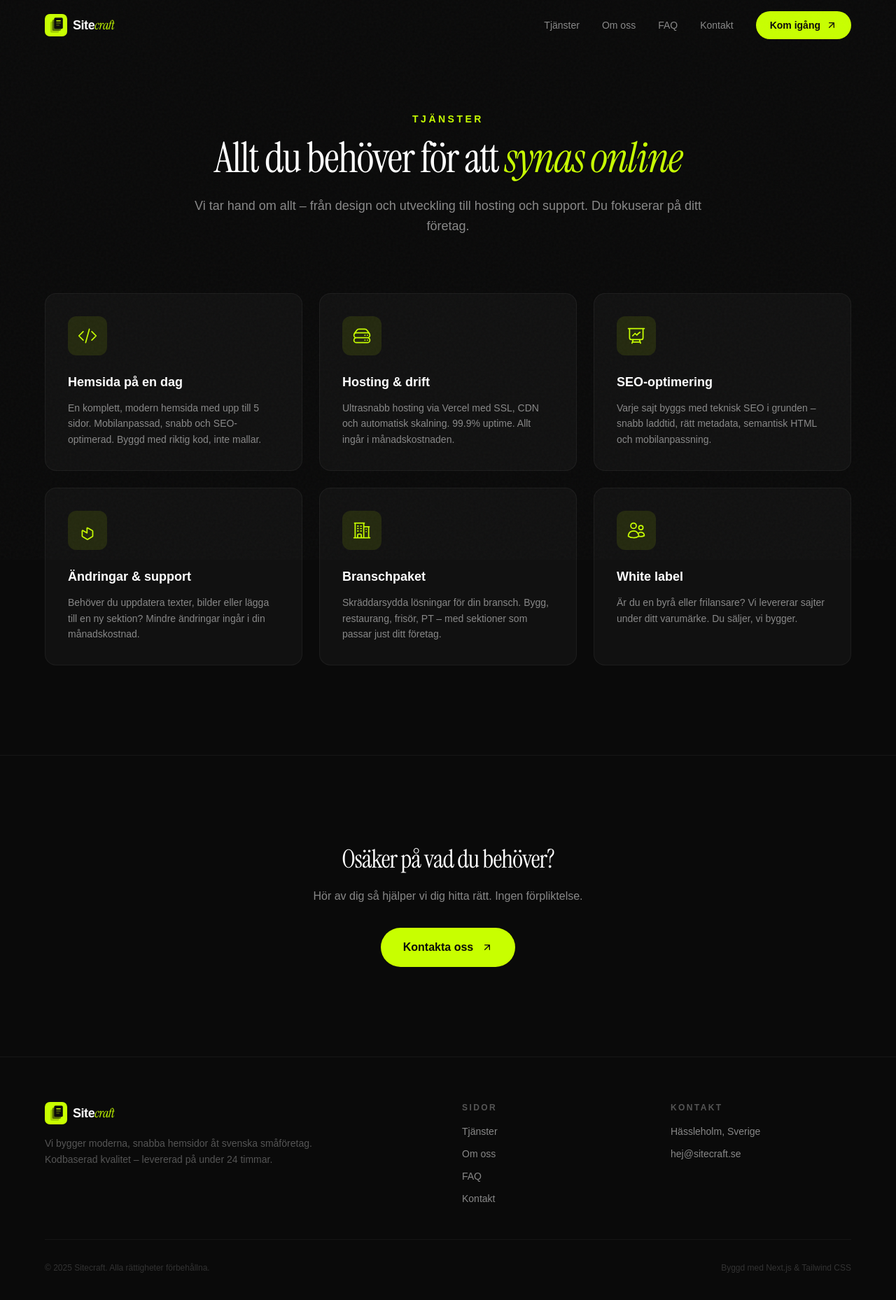
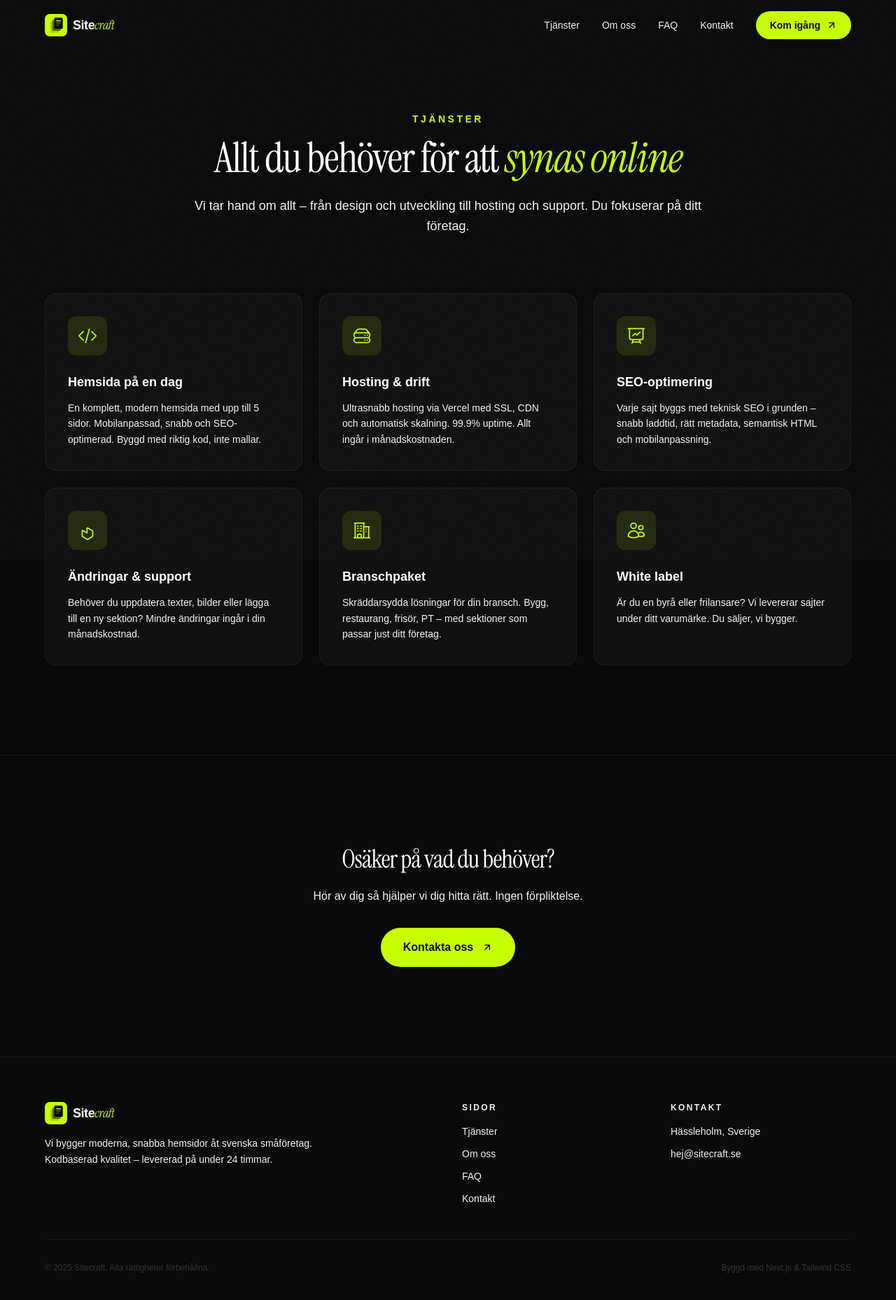
Before and after one commit to joelstolt/sitecraft, a Next.js app: page /tjanster in a window 1280 px wide. Shown: the top 1858 px of the page at 70% size. Built offline with nearby package versions, Linux system fonts and the light colour scheme; a web font is replaced by a local one.

Commit message:
Ändrat textfärg till #f2f2f2

```diff
--- a/app/components/ContactForm.tsx
+++ b/app/components/ContactForm.tsx
@@ -52,7 +52,7 @@ export const ContactForm = () => {
         >
           Tack för din förfrågan!
         </h3>
-        <p className="text-sm text-[#888]">
+        <p className="text-sm text-[#f2f2f2]">
           Vi återkommer inom ett par timmar.
         </p>
       </div>
@@ -117,7 +117,7 @@ export const ContactForm = () => {
         </label>
         <select
           name="industry"
-          className="w-full appearance-none rounded-xl border border-white/10 bg-[#111] p-4 text-[#888] outline-none transition-colors focus:border-[#c8ff00]/50"
+          className="w-full appearance-none rounded-xl border border-white/10 bg-[#111] p-4 text-[#f2f2f2] outline-none transition-colors focus:border-[#c8ff00]/50"
         >
           <option value="">Välj bransch</option>
           <option value="bygg">Bygg &amp; Hantverk</option>
--- a/app/components/FAQ.tsx
+++ b/app/components/FAQ.tsx
@@ -78,7 +78,7 @@ const FAQAccordion = ({
           className={`flex h-8 w-8 shrink-0 items-center justify-center rounded-full transition-all duration-300 ${
             isOpen
               ? "bg-[#c8ff00] text-[#0a0a0a] rotate-45"
-              : "bg-white/5 text-[#888]"
+              : "bg-white/5 text-[#f2f2f2]"
           }`}
         >
           <svg
@@ -103,7 +103,7 @@ const FAQAccordion = ({
         }`}
       >
         <div className="overflow-hidden">
-          <p className="px-6 pb-6 text-sm leading-relaxed text-[#888] md:px-8 md:pb-8">
+          <p className="px-6 pb-6 text-sm leading-relaxed text-[#f2f2f2] md:px-8 md:pb-8">
             {item.answer}
           </p>
         </div>
--- a/app/components/Footer.tsx
+++ b/app/components/Footer.tsx
@@ -19,27 +19,27 @@ export const Footer = () => {
                 <span className="italic text-[#c8ff00]" style={{ fontFamily: "var(--font-display)" }}>craft</span>
               </span>
             </div>
-            <p className="max-w-sm text-sm leading-relaxed text-[#555]">
+            <p className="max-w-sm text-sm leading-relaxed text-[#f2f2f2]">
               Vi bygger moderna, snabba hemsidor åt svenska småföretag.
               Kodbaserad kvalitet – levererad på under 24 timmar.
             </p>
           </div>
           <div>
-            <h4 className="mb-4 text-xs font-semibold uppercase tracking-[0.2em] text-[#555]">
+            <h4 className="mb-4 text-xs font-semibold uppercase tracking-[0.2em] text-[#f2f2f2]">
               Sidor
             </h4>
             <div className="flex flex-col gap-3">
-              <a href="/tjanster" className="text-sm text-[#888] transition-colors hover:text-white">Tjänster</a>
-              <a href="/om" className="text-sm text-[#888] transition-colors hover:text-white">Om oss</a>
-              <a href="/faq" className="text-sm text-[#888] transition-colors hover:text-white">FAQ</a>
-              <a href="/kontakt" className="text-sm text-[#888] transition-colors hover:text-white">Kontakt</a>
+              <a href="/tjanster" className="text-sm text-[#f2f2f2] transition-colors hover:text-white">Tjänster</a>
+              <a href="/om" className="text-sm text-[#f2f2f2] transition-colors hover:text-white">Om oss</a>
+              <a href="/faq" className="text-sm text-[#f2f2f2] transition-colors hover:text-white">FAQ</a>
+              <a href="/kontakt" className="text-sm text-[#f2f2f2] transition-colors hover:text-white">Kontakt</a>
             </div>
           </div>
           <div>
-            <h4 className="mb-4 text-xs font-semibold uppercase tracking-[0.2em] text-[#555]">
+            <h4 className="mb-4 text-xs font-semibold uppercase tracking-[0.2em] text-[#f2f2f2]">
               Kontakt
             </h4>
-            <div className="flex flex-col gap-3 text-sm text-[#888]">
+            <div className="flex flex-col gap-3 text-sm text-[#f2f2f2]">
               <span>Hässleholm, Sverige</span>
               <a href="mailto:hej@sitecraft.se" className="transition-colors hover:text-white">hej@sitecraft.se</a>
             </div>
--- a/app/components/Navbar.tsx
+++ b/app/components/Navbar.tsx
@@ -52,7 +52,7 @@ export const Navbar = () => {
             <a
               key={i}
               href={link.url}
-              className="link-underline text-sm text-[#888] transition-colors hover:text-white"
+              className="link-underline text-sm text-[#f2f2f2] transition-colors hover:text-white"
             >
               {link.title}
             </a>
@@ -110,7 +110,7 @@ export const Navbar = () => {
             <a
               key={i}
               href={link.url}
-              className="block border-b border-white/5 py-4 text-lg text-[#888] transition-colors hover:text-white"
+              className="block border-b border-white/5 py-4 text-lg text-[#f2f2f2] transition-colors hover:text-white"
               onClick={() => setIsOpen(false)}
             >
               {link.title}
--- a/app/faq/page.tsx
+++ b/app/faq/page.tsx
@@ -18,7 +18,7 @@ export default function FAQPage() {
                 Vanliga{" "}
                 <span className="italic text-[#c8ff00]">frågor</span>
               </h1>
-              <p className="text-lg text-[#888] leading-relaxed">
+              <p className="text-lg text-[#f2f2f2] leading-relaxed">
                 Hittar du inte svaret du letar efter? Hör av dig så hjälper vi
                 dig.
               </p>
@@ -41,7 +41,7 @@ export default function FAQPage() {
             >
               Fortfarande osäker?
             </h2>
-            <p className="mb-8 text-[#888] leading-relaxed">
+            <p className="mb-8 text-[#f2f2f2] leading-relaxed">
               Boka en gratis demo så visar vi hur din sajt kan se ut – utan
               förpliktelser.
             </p>
--- a/app/kontakt/page.tsx
+++ b/app/kontakt/page.tsx
@@ -14,7 +14,7 @@ export default function Kontakt() {
                   Berätta om ditt{" "}
                   <span className="italic text-[#c8ff00]">projekt</span>
                 </h1>
-                <p className="mb-10 text-lg text-[#888] leading-relaxed">
+                <p className="mb-10 text-lg text-[#f2f2f2] leading-relaxed">
                   Fyll i formuläret så återkommer vi inom ett par timmar. Eller maila oss direkt.
                 </p>
 
@@ -33,7 +33,7 @@ export default function Kontakt() {
                     <div className="mb-3 flex h-10 w-10 items-center justify-center rounded-xl bg-[#c8ff00]/10 text-[#c8ff00]">
                       {item.icon}
                     </div>
-                    <p className="mb-1 text-xs font-semibold uppercase tracking-[0.2em] text-[#555]">{item.label}</p>
+                    <p className="mb-1 text-xs font-semibold uppercase tracking-[0.2em] text-[#f2f2f2]">{item.label}</p>
                     {item.href ? (
                       <a href={item.href} className="text-lg font-medium text-white transition-colors hover:text-[#c8ff00]">{item.value}</a>
                     ) : (
--- a/app/om/page.tsx
+++ b/app/om/page.tsx
@@ -13,7 +13,7 @@ export default function Om() {
                   Vi tror att varje företag förtjänar en{" "}
                   <span className="italic text-[#c8ff00]">riktigt bra</span> hemsida
                 </h1>
-                <div className="space-y-4 text-[#888] leading-relaxed">
+                <div className="space-y-4 text-[#f2f2f2] leading-relaxed">
                   <p>
                     Sitecraft startades ur en enkel frustration: svenska småföretag betalar tiotusentals kronor för hemsidor som tar veckor att leverera. Eller så bygger de själva i Wix och Squarespace och får något som ser ut som alla andras.
                   </p>
@@ -60,7 +60,7 @@ export default function Om() {
                     <span className="text-lg font-bold text-[#c8ff00]">{String(i + 1).padStart(2, "0")}</span>
                   </div>
                   <h3 className="mb-3 text-xl font-semibold">{value.title}</h3>
-                  <p className="text-sm leading-relaxed text-[#888]">{value.desc}</p>
+                  <p className="text-sm leading-relaxed text-[#f2f2f2]">{value.desc}</p>
                 </div>
               </ScrollReveal>
             ))}
@@ -73,7 +73,7 @@ export default function Om() {
         <ScrollReveal>
           <div className="mx-auto max-w-3xl text-center">
             <h2 className="mb-5 text-3xl tracking-tight md:text-4xl" style={{ fontFamily: "var(--font-display)" }}>Vill du veta mer?</h2>
-            <p className="mb-8 text-[#888]">Vi berättar gärna mer om hur vi jobbar och vad vi kan göra för just ditt företag.</p>
+            <p className="mb-8 text-[#f2f2f2]">Vi berättar gärna mer om hur vi jobbar och vad vi kan göra för just ditt företag.</p>
             <a href="/kontakt" className="group inline-flex items-center gap-3 rounded-full bg-[#c8ff00] px-8 py-4 text-base font-semibold text-[#0a0a0a] transition-all hover:shadow-[0_0_40px_rgba(200,255,0,0.25)]">
               Hör av dig
               <svg className="btn-arrow h-4 w-4" fill="none" stroke="currentColor" viewBox="0 0 24 24" strokeWidth={2}><path strokeLinecap="round" strokeLinejoin="round" d="M7 17L17 7M17 7H7M17 7v10"/></svg>
--- a/app/tjanster/page.tsx
+++ b/app/tjanster/page.tsx
@@ -12,7 +12,7 @@ export default function Tjanster() {
                 Allt du behöver för att{" "}
                 <span className="italic text-[#c8ff00]">synas online</span>
               </h1>
-              <p className="text-lg text-[#888] leading-relaxed">Vi tar hand om allt – från design och utveckling till hosting och support. Du fokuserar på ditt företag.</p>
+              <p className="text-lg text-[#f2f2f2] leading-relaxed">Vi tar hand om allt – från design och utveckling till hosting och support. Du fokuserar på ditt företag.</p>
             </div>
           </ScrollReveal>
 
@@ -31,7 +31,7 @@ export default function Tjanster() {
                     {service.icon}
                   </div>
                   <h3 className="mb-3 text-lg font-semibold">{service.title}</h3>
-                  <p className="text-sm leading-relaxed text-[#888]">{service.desc}</p>
+                  <p className="text-sm leading-relaxed text-[#f2f2f2]">{service.desc}</p>
                 </div>
               </ScrollReveal>
             ))}
@@ -44,7 +44,7 @@ export default function Tjanster() {
         <ScrollReveal>
           <div className="mx-auto max-w-3xl text-center">
             <h2 className="mb-5 text-3xl tracking-tight md:text-4xl" style={{ fontFamily: "var(--font-display)" }}>Osäker på vad du behöver?</h2>
-            <p className="mb-8 text-[#888] leading-relaxed">Hör av dig så hjälper vi dig hitta rätt. Ingen förpliktelse.</p>
+            <p className="mb-8 text-[#f2f2f2] leading-relaxed">Hör av dig så hjälper vi dig hitta rätt. Ingen förpliktelse.</p>
             <a href="/kontakt" className="group inline-flex items-center gap-3 rounded-full bg-[#c8ff00] px-8 py-4 text-base font-semibold text-[#0a0a0a] transition-all hover:shadow-[0_0_40px_rgba(200,255,0,0.25)]">
               Kontakta oss
               <svg className="btn-arrow h-4 w-4" fill="none" stroke="currentColor" viewBox="0 0 24 24" strokeWidth={2}><path strokeLinecap="round" strokeLinejoin="round" d="M7 17L17 7M17 7H7M17 7v10"/></svg>
```
Also changed, not shown: app/page.tsx (+17 -17 lines).
